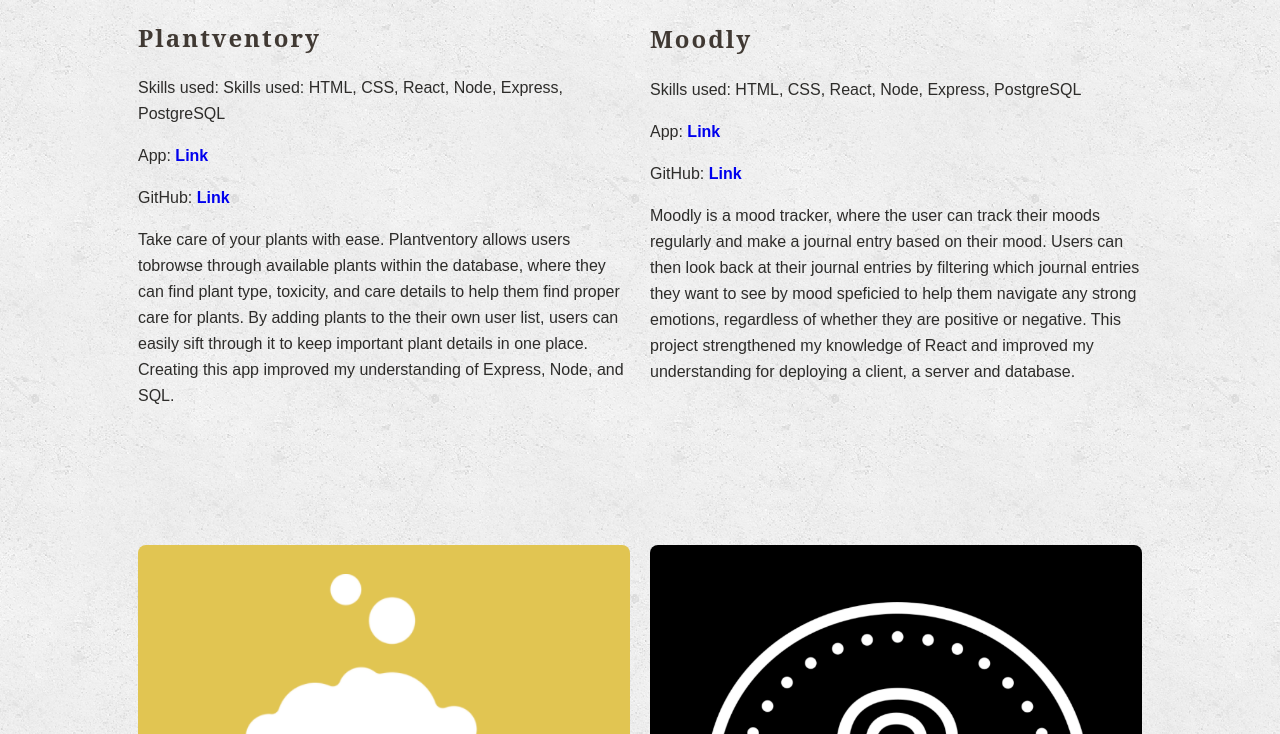
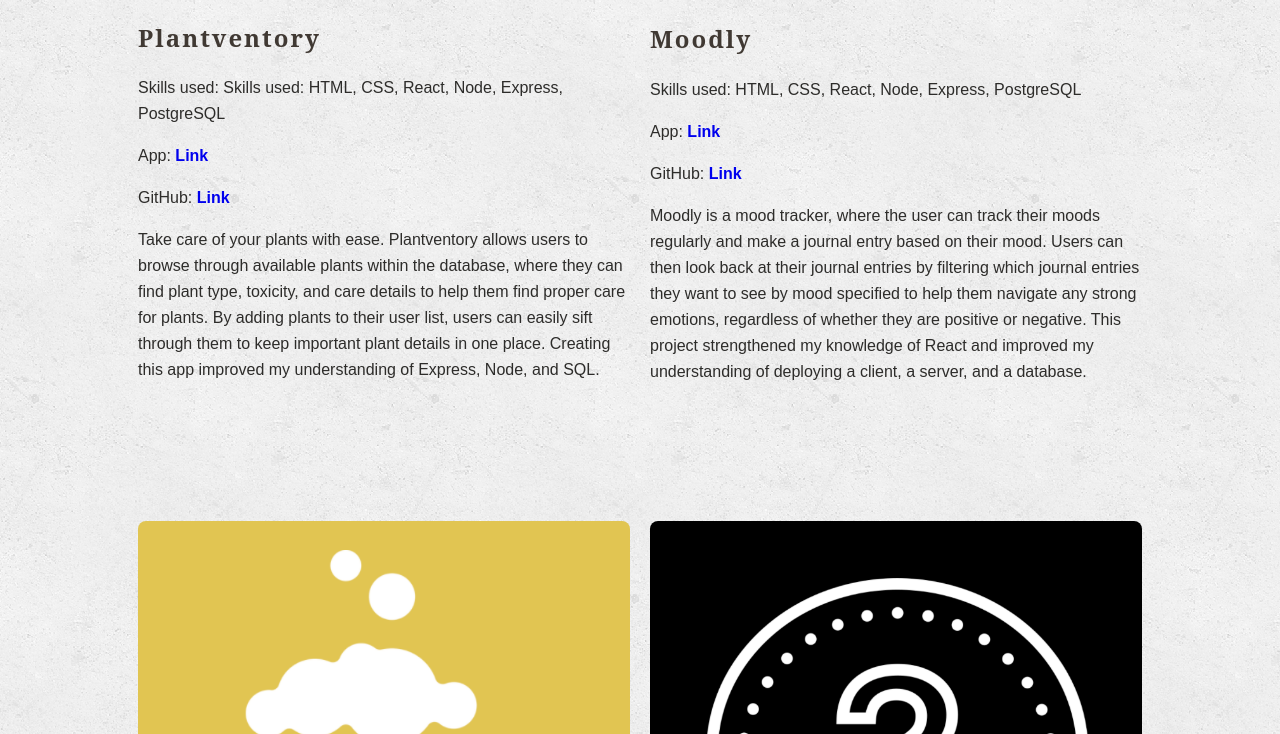
Before and after one commit to angelamasajo/portfolio, a plain HTML site: page index.html in a window 1280 px wide. Shown: the part 1959-2693 px from the top of the page. Drawn offline with nearby package versions, Linux system fonts and the light colour scheme; a script that the page names is missing.

Commit message:
grammar and spelling

```diff
--- a/index.html
+++ b/index.html
@@ -39,8 +39,8 @@
             <h2>welcome to my website</h2>
             <p>
               My name is Angela Masajo, a software developer in the Greater
-              Milwaukee Area in Wisconsin. I'm open to join teams in the Greater
-              Chicagoland area as well!
+              Milwaukee Area in Wisconsin. I'm open to joining teams in the
+              Greater Chicagoland area as well!
             </p>
             <p>Current favorite aspects of software development include:</p>
             <ol>
@@ -79,7 +79,7 @@
               <ul>
                 <li>creative web solutions</li>
                 <li>easy to maintain websites</li>
-                <li>add more services here as I go</li>
+                <li>mobile-friendly applications</li>
               </ul>
             </div>
             <div class="item">
@@ -115,13 +115,13 @@
               >
             </p>
             <p>
-              Take care of your plants with ease. Plantventory allows users
-              tobrowse through available plants within the database, where they
+              Take care of your plants with ease. Plantventory allows users to
+              browse through available plants within the database, where they
               can find plant type, toxicity, and care details to help them find
-              proper care for plants. By adding plants to the their own user
-              list, users can easily sift through it to keep important plant
-              details in one place. Creating this app improved my understanding
-              of Express, Node, and SQL.
+              proper care for plants. By adding plants to their user list, users
+              can easily sift through them to keep important plant details in
+              one place. Creating this app improved my understanding of Express,
+              Node, and SQL.
             </p>
           </div>
           <div class="item">
@@ -141,10 +141,10 @@
               Moodly is a mood tracker, where the user can track their moods
               regularly and make a journal entry based on their mood. Users can
               then look back at their journal entries by filtering which journal
-              entries they want to see by mood speficied to help them navigate
+              entries they want to see by mood specified to help them navigate
               any strong emotions, regardless of whether they are positive or
               negative. This project strengthened my knowledge of React and
-              improved my understanding for deploying a client, a server and
+              improved my understanding of deploying a client, a server, and a
               database.
             </p>
           </div>
@@ -176,8 +176,7 @@
               choose their preferred weather/date and brewery. The app then
               generates a template populated by the information they selected to
               invite friends. This app has helped me understand how APIs are
-              structured, and emphasized the importance of reading
-              documentation.
+              structured and emphasized the importance of reading documentation.
             </p>
           </div>
           <div class="item">
```
